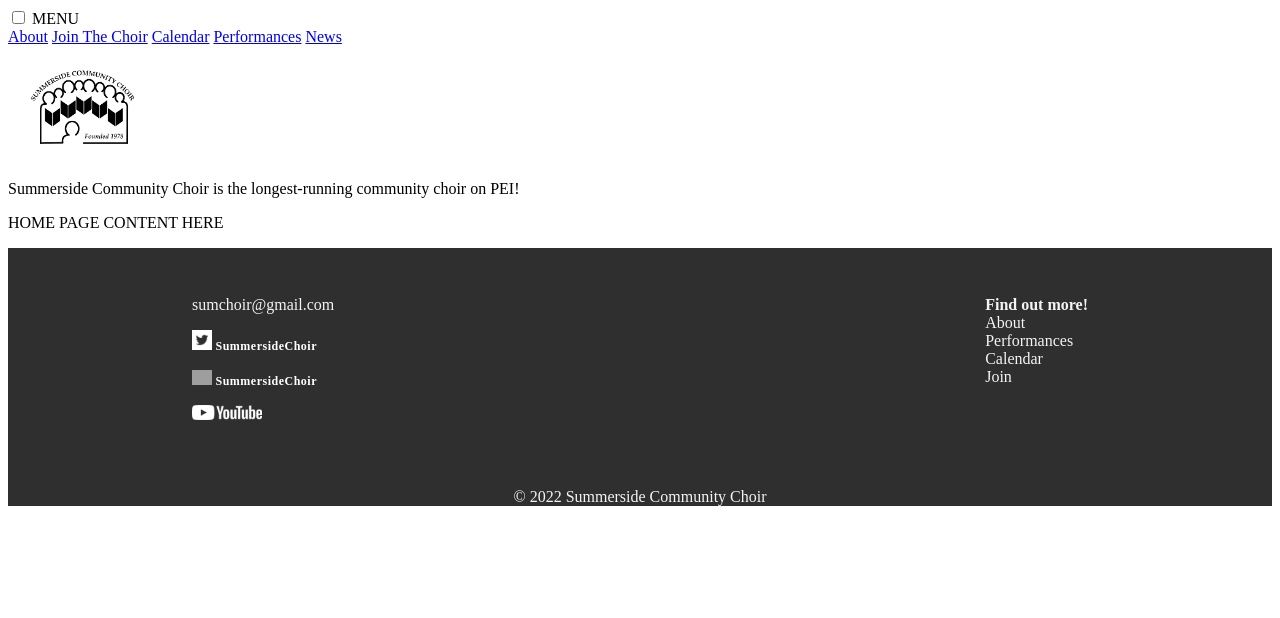
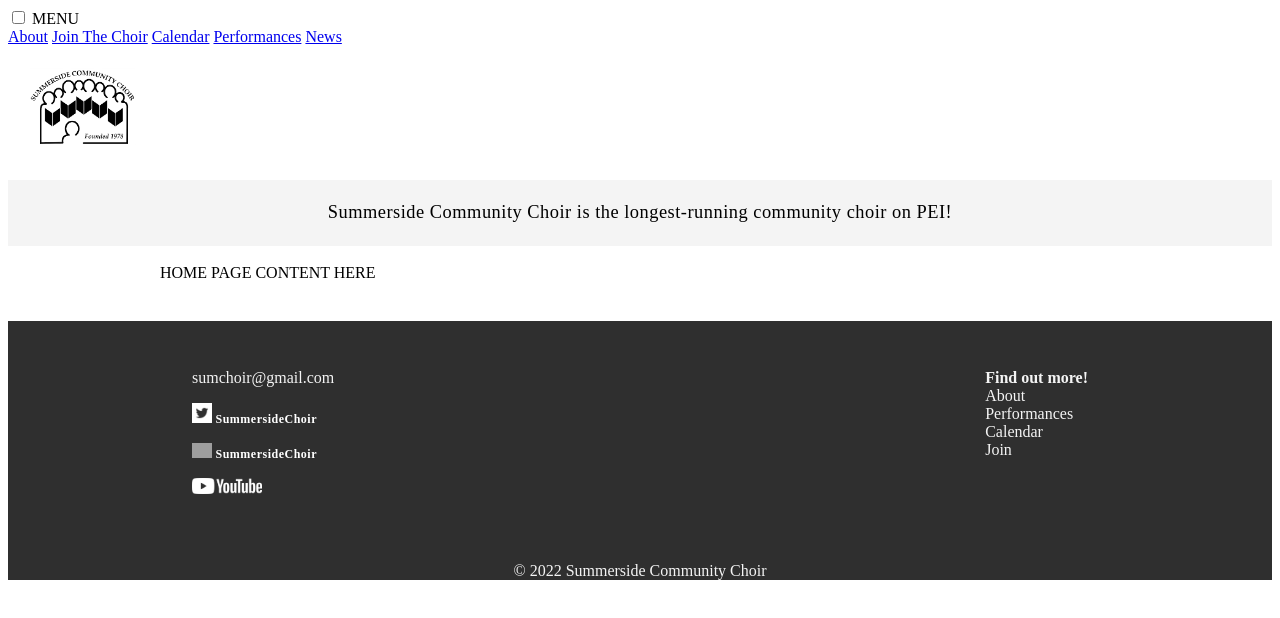
Before and after one commit to sarah11918/choir-astro, an Astro site: page / in a window 1280 px wide. Built offline with nearby package versions, Linux system fonts and the light colour scheme; Astro itself is replaced by a stand-in of ours; grey boxes are pictures that could not be loaded.

Commit message:
converted layout style to legal css

```diff
--- a/src/layouts/Layout.astro
+++ b/src/layouts/Layout.astro
@@ -4,21 +4,21 @@ import Footer from "../components/Footer.astro";
 ---
 <style>
  .slogan{
-    margin: '0 auto';
-    backgroundColor: '#f4f4f4';
-    padding: '1em 1.5em';
-    letterSpacing: '0.5px';
-    textAlign: 'center';
-    fontWeight: '300';
-    fontSize: '1.15rem';
-    lineHeight: '1.6em';
-    marginBottom: '1em';
+    margin: 0 auto;
+    background-color: #f4f4f4;
+    padding: 1em 1.5em;
+    letter-spacing: 0.5px;
+    text-align: center;
+    font-weight: 300;
+    font-size: 1.15rem;
+    line-height: 1.6em;
+    margin-bottom: 1em;
  }
 
  main{
-    margin: '0 auto';
-    maxWidth: 960;
-    padding: '0 1.0875rem 1.45rem';
+    margin: 0 auto;
+    max-width: 960px;
+    padding: 0 1.0875rem 1.45rem;
  }
 </style>
 
```
